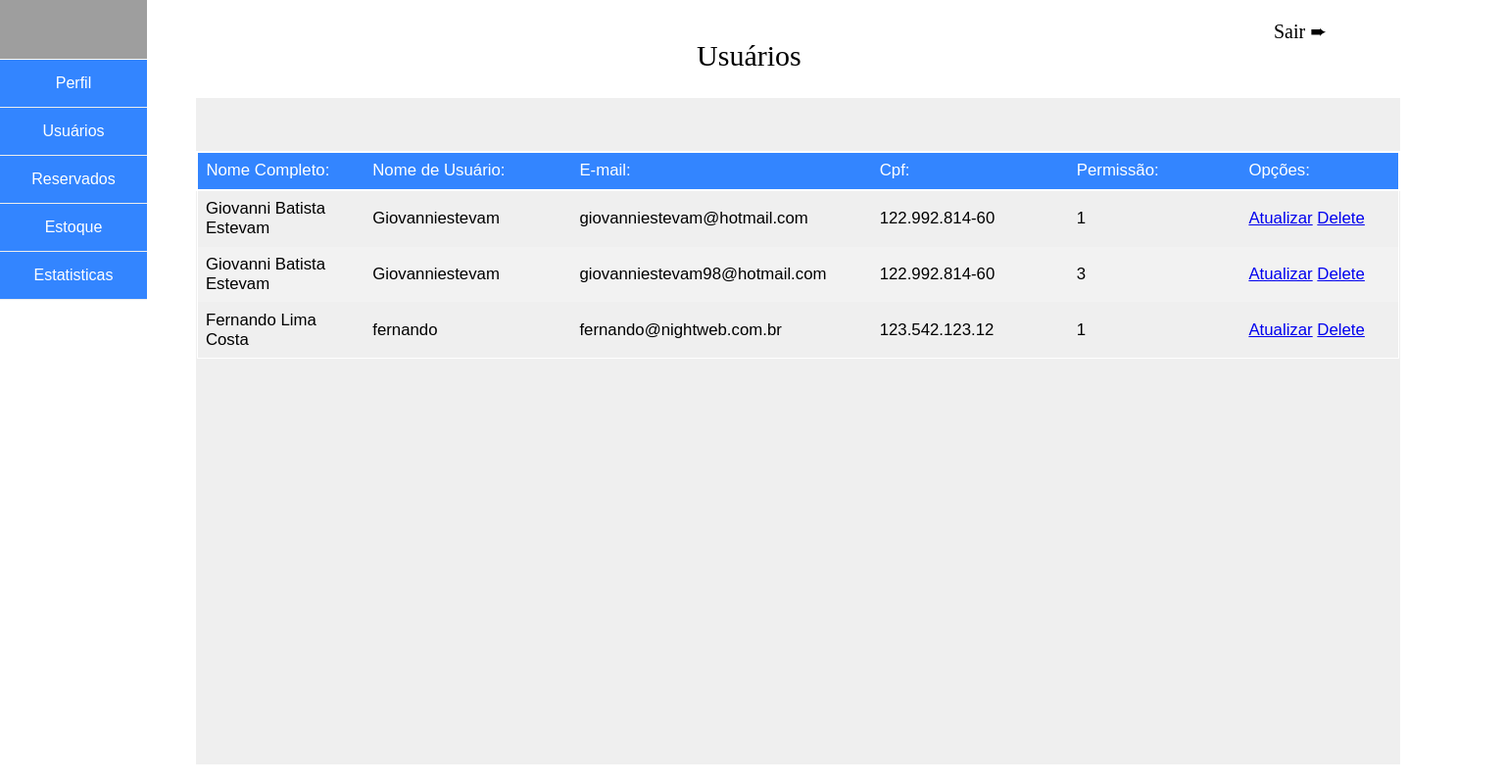
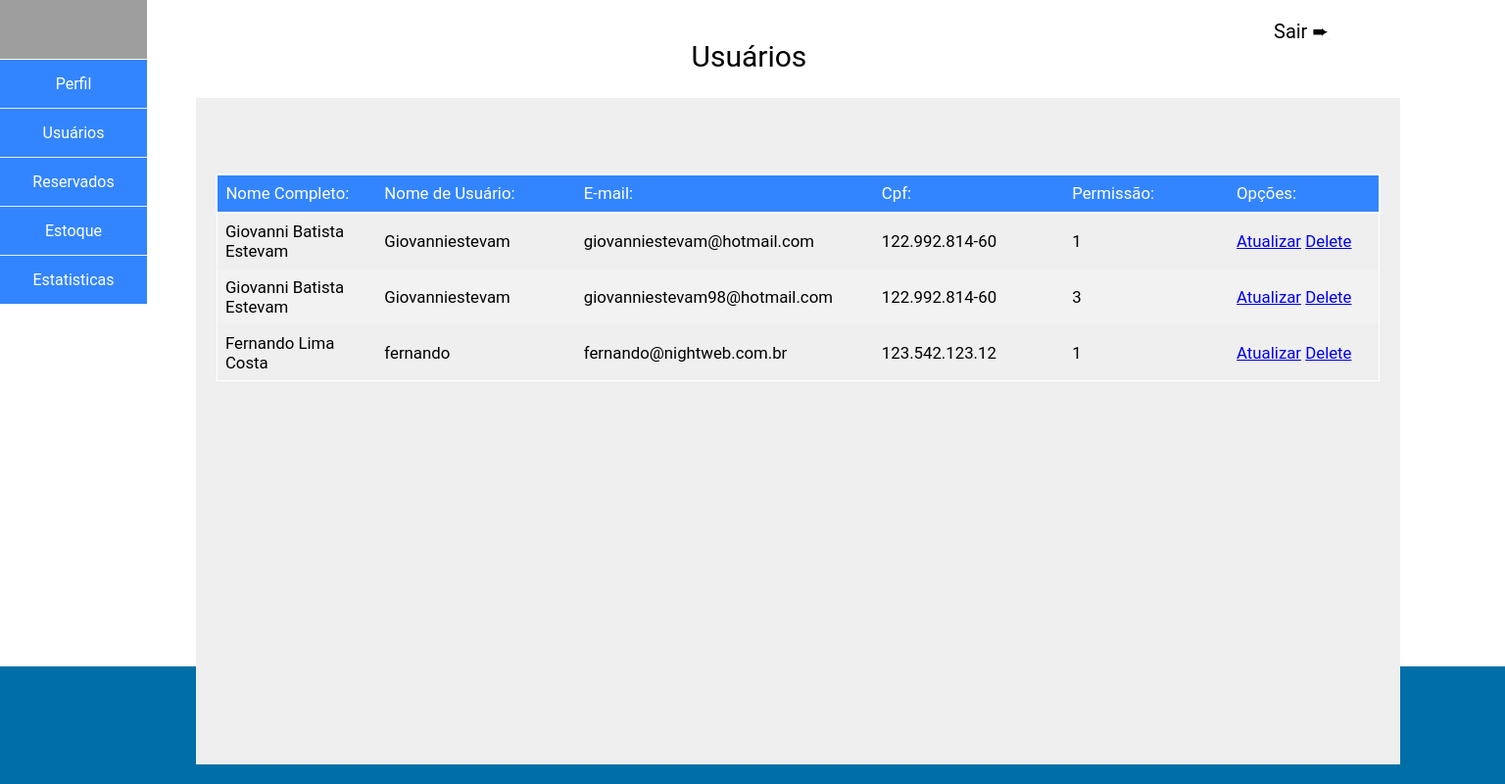
Before and after one commit to Gioestevam/sistemareserva, a PHP site: page /logado/lib/user.php in a window 1536 px wide. Shown: the whole page at 98% size. Run offline with PHP 8.4, Linux system fonts and the light colour scheme; data comes from the database, SQL or seed files in the repository; grey boxes are pictures that could not be loaded.

Commit message:
Atualização 25/11/2017 - 14:49

```diff
--- a/assets/css/design.css
+++ b/assets/css/design.css
@@ -6,6 +6,14 @@
 /* Import Style Fonts */
 
 @import url('https://fonts.googleapis.com/css?family=Roboto');
+
+* {
+	font-family: 'Roboto' !important;
+}
+
+.body-login, body {
+	background: #006FA7;
+}
 
 #color_background {
     width: 100%;
@@ -404,6 +412,8 @@ label[for="bt_sair"] {
 
 .cor {
     background-color: #FFFFFF;
+	width: 100%;
+	float: left;
 }
 /* VVVV formataopção logo facima sem responsividade VVVV*/
 
@@ -699,6 +709,8 @@ label[for="bt_sair"] {
         background-color: #efefef;
         z-index: 1;
         overflow-x:auto;
+		box-sizing: border-box;
+		padding: 20px;
     }
 
     .divprincipal table {
```
